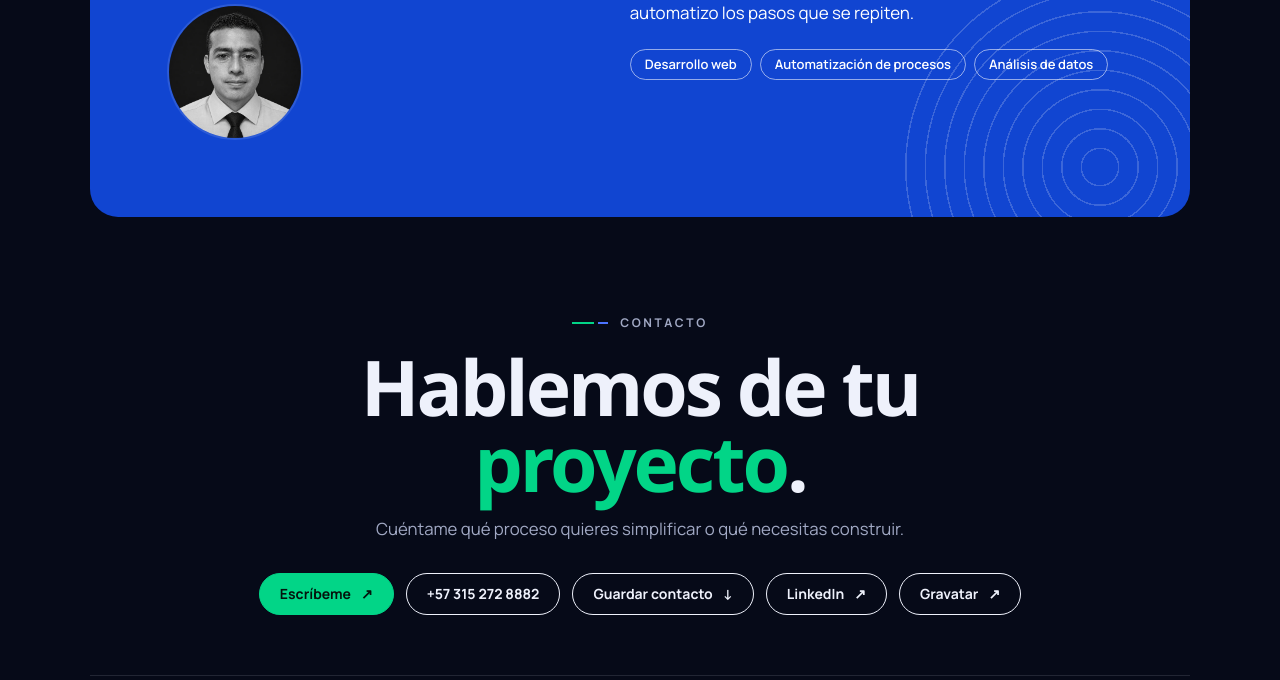
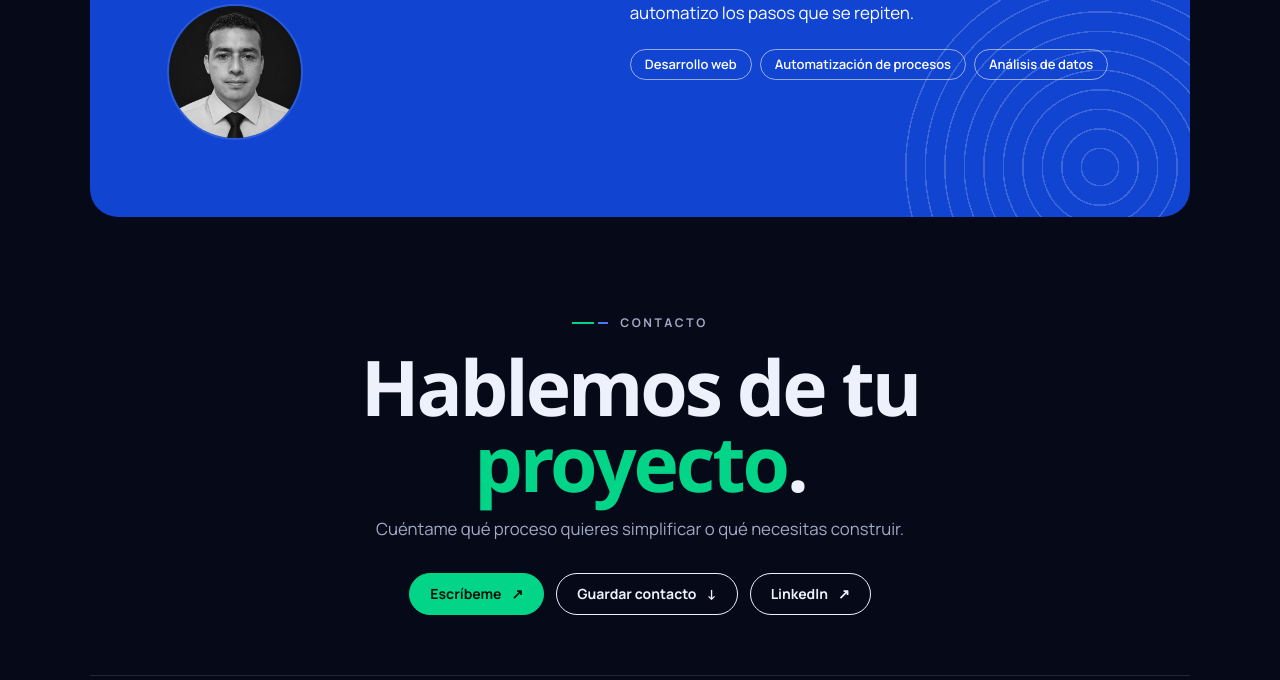
Before and after one commit to williamppmm/portafolio, a plain HTML site: page index.html in a window 1280 px wide. Shown: the part 2729-3409 px from the top of the page. Drawn offline with Linux system fonts and the light colour scheme; a web font is replaced by a local one.

Commit message:
Prioriza el correo en el contacto público

```diff
--- a/index.html
+++ b/index.html
@@ -130,10 +130,8 @@
         <div><p class="eyebrow"><i aria-hidden="true"></i>Contacto</p><h2 id="contacto-titulo">Hablemos de tu <span>proyecto</span>.</h2><p>Cuéntame qué proceso quieres simplificar o qué necesitas construir.</p></div>
         <div class="actions">
           <a class="button primary" href="mailto:contacto@williamppmm.link">Escríbeme <span aria-hidden="true">↗</span></a>
-          <a class="button" href="tel:+573152728882" aria-label="Llamar al +57 315 272 8882">+57 315 272 8882</a>
           <a class="button" href="William_Perez_Munoz.vcf" download="William_Perez_Munoz.vcf">Guardar contacto <span aria-hidden="true">↓</span></a>
           <a class="button" href="https://www.linkedin.com/in/william-perez-mu%C3%B1oz-683835211/">LinkedIn <span aria-hidden="true">↗</span></a>
-          <a class="button" href="https://gravatar.com/baby1517eadc72a" aria-label="Perfil verificado en Gravatar">Gravatar <span aria-hidden="true">↗</span></a>
         </div>
       </section>
     </div>
```
Also changed, not shown: 1 other file.
